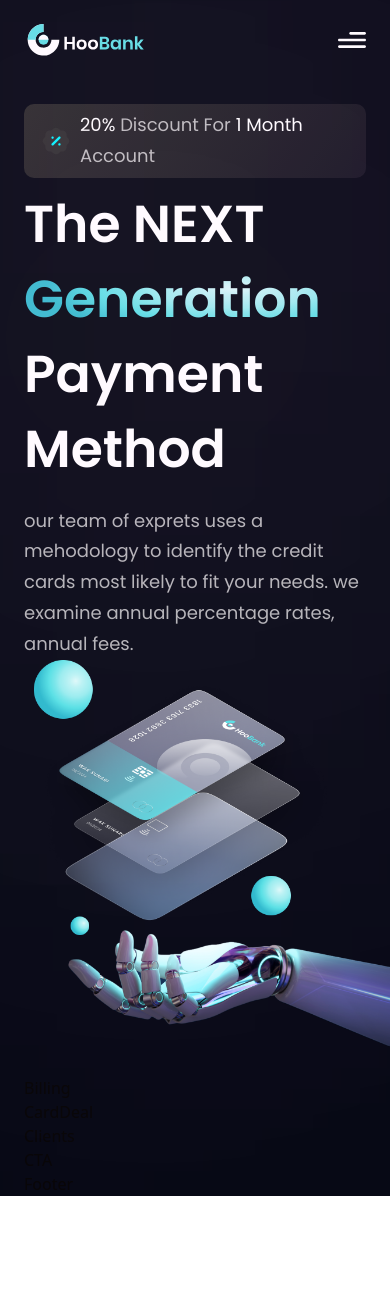
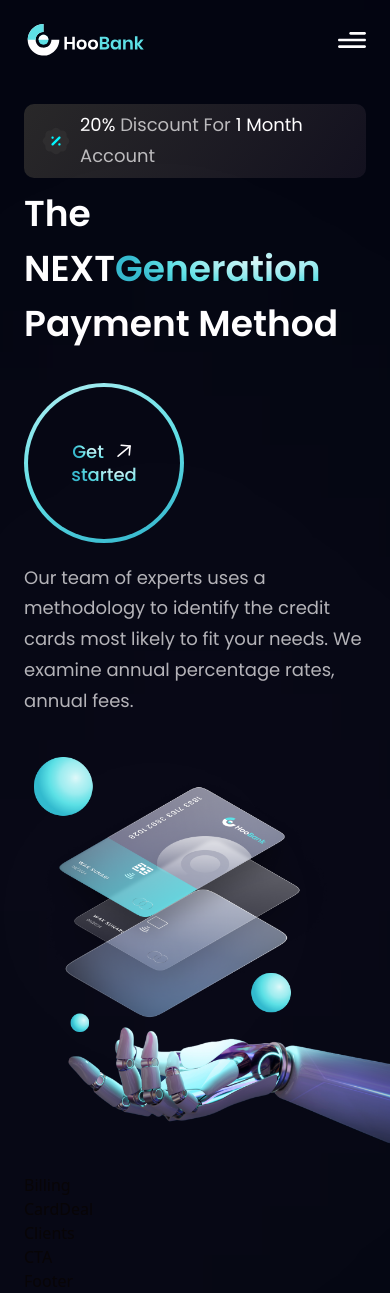
Before and after one commit to AMJchamod/Mordern_Bank_Ui_React-Vite-Tailwind, a React (Vite) app: page / in a window 390 px wide. Before the commit the page ends 1196 px from the top, so only its background shows below. Built offline with nearby package versions, Linux system fonts and the light colour scheme.

Commit message:
improve the mobile view

```diff
--- a/src/components/Hero.jsx
+++ b/src/components/Hero.jsx
@@ -4,8 +4,10 @@ import { discount, robot } from '../assets';
 import Getstared from './Getstared';
 
 const Hero = () => (
-  <section id='home' className={`flex md:flex-row flex-col ${styles.paddingY}`}>
+  <section id='home' className={`flex flex-col md:flex-row ${styles.paddingY}`}>
+    {/* Left Section */}
     <div className={`flex-1 ${styles.flexStart} flex-col xl:px-0 sm:px-16 px-6`}>
+      {/* Discount Banner */}
       <div className={`flex flex-row items-center py-[6px] px-4 bg-discount-gradient rounded-[10px] mb-2`}>
         <img src={discount} alt='discount' className='w-[32px] h-[32px]' />
         <p className={`${styles.paragraph} ml-2`}>
@@ -15,29 +17,39 @@ const Hero = () => (
           <span> Account</span>
         </p>
       </div>
-      <div className="flex flex-row justify-between items-center w-full">
-        <h1 className='flex-1 font-poppins font-semibold ss:text-[72px] text-[52px] text-white ss:leading-[100px] leading-[75px]'>
-          The NEXT<br className='sm:block hidden' /> {""} <span className='text-gradient'>Generation</span><br /> Payment Method
+
+      {/* Main Heading and Button */}
+      <div className="flex flex-col md:flex-row justify-between items-center w-full">
+        <h1 className='flex-1 font-poppins font-semibold text-[36px] sm:text-[52px] md:text-[72px] text-white leading-[55px] sm:leading-[75px] md:leading-[100px] mb-4 md:mb-0'>
+          The NEXT<br className='sm:block hidden' />
+          <span className='text-gradient'>Generation</span><br />
+          Payment Method
         </h1>
-        <div className=' ml-4 ss:flex hidden md:mr-4 '>
+
+        <div className='hidden sm:block ml-5'>
           <Getstared />
         </div>
+      </div>
 
+      {/* Get Started Button for Mobile */}
+      <div className="mt-4 md:hidden">
+        <Getstared />
       </div>
+
+      {/* Description */}
       <p className={`${styles.paragraph} max-w-[470px] mt-5`}>
-        our team of exprets uses a mehodology to identify  the credit cards most likely to fit your needs. we examine  annual percentage rates, annual fees.
+        Our team of experts uses a methodology to identify the credit cards most likely to fit your needs.
+        We examine annual percentage rates, annual fees.
       </p>
-
     </div>
 
-    <div>
-    <img src={robot} alt='robot' className="w-[100%] h-[100%] relative z-[5]" />
-    <div className='absolute z-[0] w-[40%] h-[35%] top-0 pink__gradient'></div>
-    <div className='absolute z-[1] w-[80%] h-[80%] top-0 pink__gradient rounded-full bottom-40 white__gradient'></div>
-    <div className='absolute z-[0] w-[50%] h-[50%] top-0 pink__gradient right-20 bottom-20 blue__gradient'></div>
-
+    {/* Right Section with Image */}
+    <div className='relative mt-10 md:mt-0'>
+      <img src={robot} alt='robot' className="w-full h-auto relative z-[5]" />
+      <div className='absolute z-[0] w-[40%] h-[35%] top-0 pink__gradient'></div>
+      <div className='absolute z-[1] w-[80%] h-[80%] top-0 pink__gradient rounded-full bottom-40 white__gradient'></div>
+      <div className='absolute z-[0] w-[50%] h-[50%] top-0 pink__gradient right-20 bottom-20 blue__gradient'></div>
     </div>
-
   </section>
 );
 
--- a/src/components/Navbar.jsx
+++ b/src/components/Navbar.jsx
@@ -6,11 +6,11 @@ const Navbar = () => {
   const [toggle, setToggle] = useState(false);
 
   return (
-    <nav className="w-full flex justify-between py-6 navbar items-center">
+    <nav className="w-full flex justify-between items-center py-6 relative navbar">
       <img src={logo} alt="hoobank" className="w-[124px] h-[32px]" />
 
       {/* Desktop Navigation */}
-      <ul className="list-none sm:flex hidden justify-end items-center flex-1">
+      <ul className="hidden sm:flex list-none justify-end items-center flex-1">
         {navLinks.map((nav, index) => (
           <li
             key={nav.id}
@@ -28,16 +28,21 @@ const Navbar = () => {
         <img
           src={toggle ? close : menu}
           alt="menu"
-          className="w-[28px] h-[28px] object-contain"
+          className="w-[28px] h-[28px] object-contain cursor-pointer"
           onClick={() => setToggle((prev) => !prev)}
+          aria-expanded={toggle}
+          aria-controls="mobile-menu"
         />
       </div>
 
       {/* Mobile Navigation Links */}
       <div
-        className={`${toggle ? 'flex' : 'hidden'} p-6 bg-black-gradient absolute top-20 right-0 mx-4 my-2 min-w-[140px] rounded-xl sidebar`}
+        id="mobile-menu"
+        className={`${
+          toggle ? 'flex' : 'hidden'
+        } flex-col p-6 bg-black-gradient absolute top-16 right-0 mx-4 my-2 min-w-[200px] rounded-xl transition-all duration-300 ease-in-out`}
       >
-        <ul className="list-none flex justify-end items-start flex-1 flex-col">
+        <ul className="list-none flex flex-col justify-start items-start flex-1">
           {navLinks.map((nav, index) => (
             <li
               key={nav.id}
--- a/src/index.css
+++ b/src/index.css
@@ -142,3 +142,8 @@
 .test{
   color:red;
 }
+.getstartcustomaduset{
+  margin-left: auto; /* Pushes the component to the right */
+  margin-top: 20px
+
+}
```
